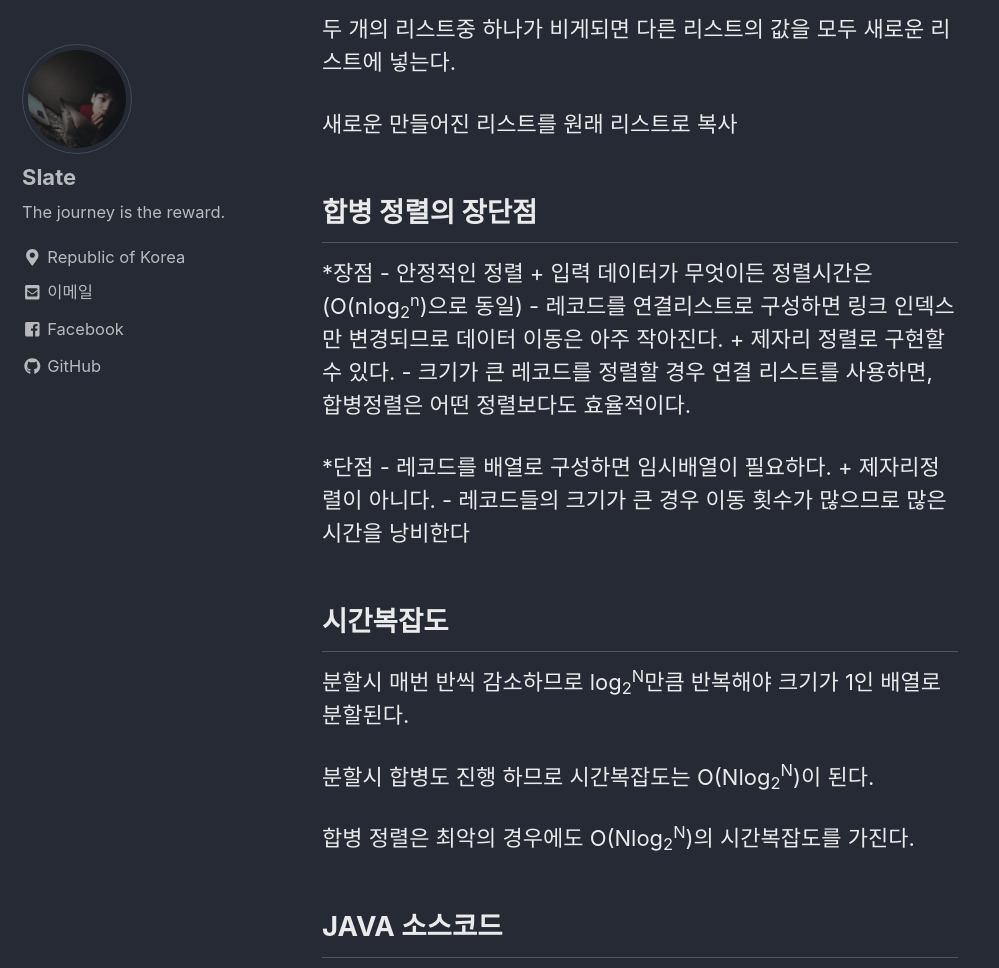
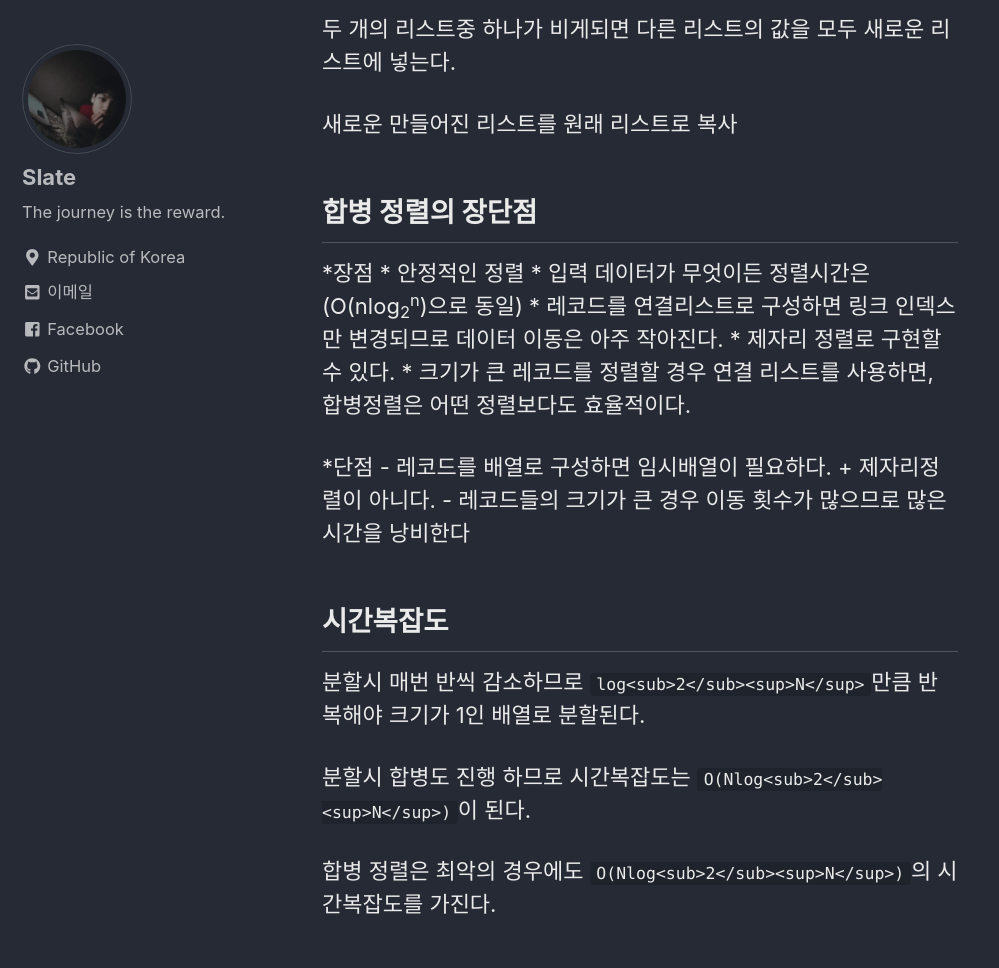
Before and after one commit to lesslate/lesslate.github.io, a Jekyll site: the page built from _posts/Alogorithm/2018-11-04-합병 정렬 Merge Sort.md, in a window 1280 px wide and 1400 px high, scrolled down 2437 px, cut to the strip 0-968 px from the top of the window. Shown: the whole strip, without its empty margins (0-999 px from the left). Built offline with Jekyll 4.4.1, drawn with Linux system fonts in a browser that asks for light colours; nearby versions of some CDN libraries; comment, search, counter and statistics services are not loaded.

Commit message:
Update _posts/Alogorithm/2018-11-04-합병 정렬 Merge Sort.md

```diff
--- a/_posts/Alogorithm/2018-11-04-합병 정렬 Merge Sort.md
+++ b/_posts/Alogorithm/2018-11-04-합병 정렬 Merge Sort.md
@@ -52,11 +52,11 @@ toc: true
 ## 합병 정렬의 장단점
 
 *장점
-    - 안정적인 정렬
-        + 입력 데이터가 무엇이든 정렬시간은 (O(nlog<sub>2</sub><sup>n</sup>)으로 동일)
-    - 레코드를 연결리스트로 구성하면 링크 인덱스만 변경되므로 데이터 이동은 아주 작아진다.
-        + 제자리 정렬로 구현할 수 있다.
-    - 크기가 큰 레코드를 정렬할 경우 연결 리스트를 사용하면, 합병정렬은 어떤 정렬보다도 효율적이다.
+    * 안정적인 정렬
+        * 입력 데이터가 무엇이든 정렬시간은 (O(nlog<sub>2</sub><sup>n</sup>)으로 동일)
+    * 레코드를 연결리스트로 구성하면 링크 인덱스만 변경되므로 데이터 이동은 아주 작아진다.
+        * 제자리 정렬로 구현할 수 있다.
+    * 크기가 큰 레코드를 정렬할 경우 연결 리스트를 사용하면, 합병정렬은 어떤 정렬보다도 효율적이다.
 
 *단점
     - 레코드를 배열로 구성하면 임시배열이 필요하다.
@@ -66,11 +66,11 @@ toc: true
 
 ## 시간복잡도
 
-분할시 매번 반씩 감소하므로 log<sub>2</sub><sup>N</sup>만큼 반복해야 크기가 1인 배열로 분할된다.
+분할시 매번 반씩 감소하므로 ``log<sub>2</sub><sup>N</sup>``만큼 반복해야 크기가 1인 배열로 분할된다.
 
-분할시 합병도 진행 하므로 시간복잡도는 O(Nlog<sub>2</sub><sup>N</sup>)이 된다.
+분할시 합병도 진행 하므로 시간복잡도는 ``O(Nlog<sub>2</sub><sup>N</sup>)``이 된다.
 
-합병 정렬은 최악의 경우에도 O(Nlog<sub>2</sub><sup>N</sup>)의 시간복잡도를 가진다.
+합병 정렬은 최악의 경우에도 ``O(Nlog<sub>2</sub><sup>N</sup>)``의 시간복잡도를 가진다.
 
 
 
```
